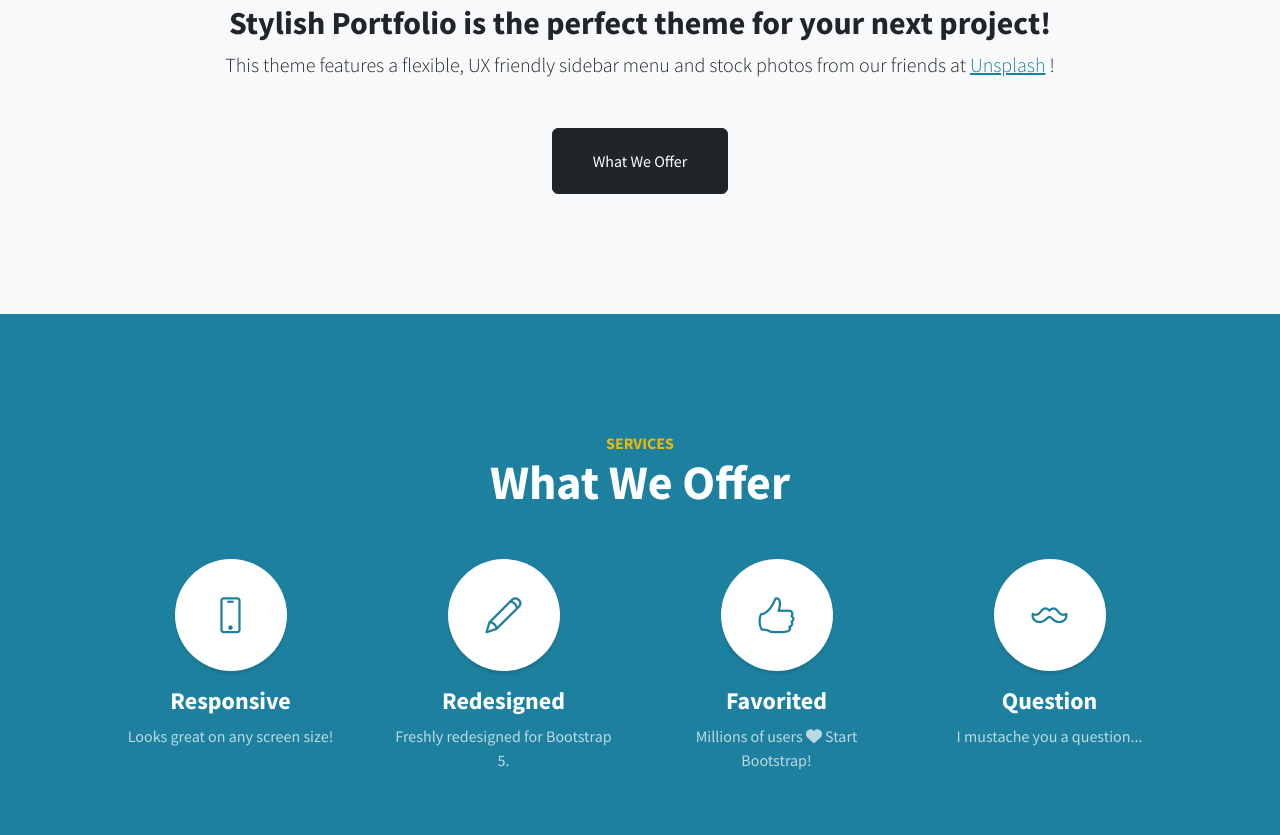
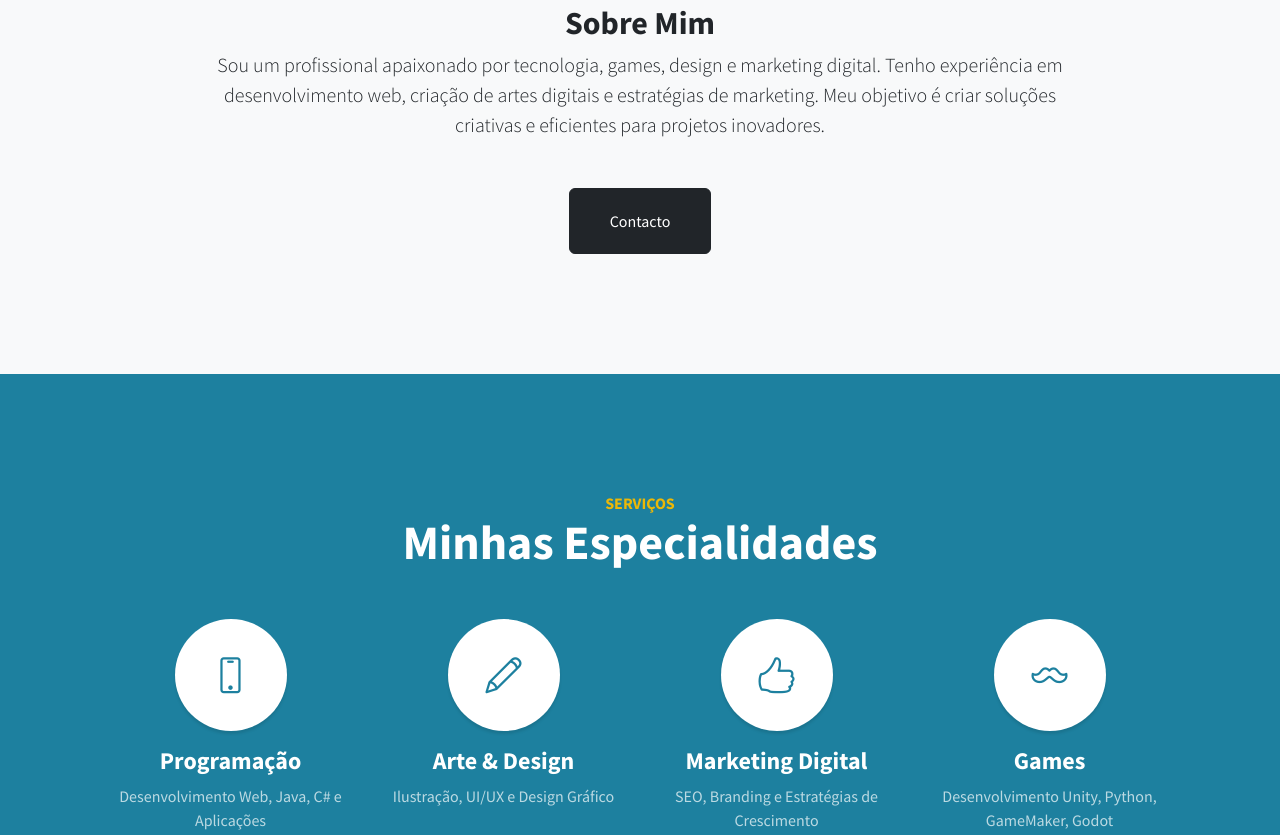
Before and after one commit to igorjsilva93/Portifolio, a plain HTML site: page index.html in a window 1280 px wide. Shown: the part 916-1751 px from the top of the page. Drawn offline with nearby package versions, Linux system fonts and the light colour scheme.

Commit message:
V1
Primeiras att no site

```diff
--- a/index.html
+++ b/index.html
@@ -5,7 +5,7 @@
         <meta name="viewport" content="width=device-width, initial-scale=1, shrink-to-fit=no" />
         <meta name="description" content="" />
         <meta name="author" content="" />
-        <title>Stylish Portfolio - Start Bootstrap Template</title>
+        <title>Meu Portfolio - Igor Silva</title>
         <!-- Favicon-->
         <link rel="icon" type="image/x-icon" href="assets/favicon.ico" />
         <!-- Font Awesome icons (free version)-->
@@ -22,20 +22,20 @@
         <a class="menu-toggle rounded" href="#"><i class="fas fa-bars"></i></a>
         <nav id="sidebar-wrapper">
             <ul class="sidebar-nav">
-                <li class="sidebar-brand"><a href="#page-top">Start Bootstrap</a></li>
+                <li class="sidebar-brand"><a href="#page-top">Menu</a></li>
                 <li class="sidebar-nav-item"><a href="#page-top">Home</a></li>
-                <li class="sidebar-nav-item"><a href="#about">About</a></li>
-                <li class="sidebar-nav-item"><a href="#services">Services</a></li>
-                <li class="sidebar-nav-item"><a href="#portfolio">Portfolio</a></li>
-                <li class="sidebar-nav-item"><a href="#contact">Contact</a></li>
+                <li class="sidebar-nav-item"><a href="#about">Programacao</a></li>
+                <li class="sidebar-nav-item"><a href="#services">Marketing</a></li>
+                <li class="sidebar-nav-item"><a href="#portfolio">Jogos</a></li>
+                <li class="sidebar-nav-item"><a href="#contact">Contacto</a></li>
             </ul>
         </nav>
         <!-- Header-->
         <header class="masthead d-flex align-items-center">
             <div class="container px-4 px-lg-5 text-center">
-                <h1 class="mb-1">Stylish Portfolio</h1>
-                <h3 class="mb-5"><em>A Free Bootstrap Theme by Start Bootstrap</em></h3>
-                <a class="btn btn-primary btn-xl" href="#about">Find Out More</a>
+                <h1 class="mb-1">Portfolio - Igor Silva</h1>
+                <h3 class="mb-5"><em>Desenvolvedor | Designer | Marketing Digital</em></h3>
+                <a class="btn btn-primary btn-xl" href="#about">Contacto</a>
             </div>
         </header>
         <!-- About-->
@@ -43,13 +43,14 @@
             <div class="container px-4 px-lg-5 text-center">
                 <div class="row gx-4 gx-lg-5 justify-content-center">
                     <div class="col-lg-10">
-                        <h2>Stylish Portfolio is the perfect theme for your next project!</h2>
-                        <p class="lead mb-5">
-                            This theme features a flexible, UX friendly sidebar menu and stock photos from our friends at
-                            <a href="https://unsplash.com/">Unsplash</a>
-                            !
+                        <h2>Sobre Mim</h2>
+                        <p class="lead mb-5 text-dark">
+                            Sou um profissional apaixonado por tecnologia, games, design e marketing digital.
+                            Tenho experiência em desenvolvimento web, criação de artes digitais e
+                            estratégias de marketing.
+                            Meu objetivo é criar soluções criativas e eficientes para projetos inovadores.</p>
                         </p>
-                        <a class="btn btn-dark btn-xl" href="#services">What We Offer</a>
+                        <a class="btn btn-dark btn-xl" href="#services">Contacto</a>
                     </div>
                 </div>
             </div>
@@ -58,33 +59,29 @@
         <section class="content-section bg-primary text-white text-center" id="services">
             <div class="container px-4 px-lg-5">
                 <div class="content-section-heading">
-                    <h3 class="text-secondary mb-0">Services</h3>
-                    <h2 class="mb-5">What We Offer</h2>
+                    <h3 class="text-secondary mb-0">Serviços</h3>
+                    <h2 class="mb-5">Minhas Especialidades</h2>
                 </div>
                 <div class="row gx-4 gx-lg-5">
                     <div class="col-lg-3 col-md-6 mb-5 mb-lg-0">
                         <span class="service-icon rounded-circle mx-auto mb-3"><i class="icon-screen-smartphone"></i></span>
-                        <h4><strong>Responsive</strong></h4>
-                        <p class="text-faded mb-0">Looks great on any screen size!</p>
+                        <h4><strong>Programação</strong></h4>
+                        <p class="text-faded mb-0">Desenvolvimento Web, Java, C# e Aplicações</p>
                     </div>
                     <div class="col-lg-3 col-md-6 mb-5 mb-lg-0">
                         <span class="service-icon rounded-circle mx-auto mb-3"><i class="icon-pencil"></i></span>
-                        <h4><strong>Redesigned</strong></h4>
-                        <p class="text-faded mb-0">Freshly redesigned for Bootstrap 5.</p>
+                        <h4><strong>Arte & Design</strong></h4>
+                        <p class="text-faded mb-0">Ilustração, UI/UX e Design Gráfico</p>
                     </div>
                     <div class="col-lg-3 col-md-6 mb-5 mb-md-0">
                         <span class="service-icon rounded-circle mx-auto mb-3"><i class="icon-like"></i></span>
-                        <h4><strong>Favorited</strong></h4>
-                        <p class="text-faded mb-0">
-                            Millions of users
-                            <i class="fas fa-heart"></i>
-                            Start Bootstrap!
-                        </p>
+                        <h4><strong>Marketing Digital</strong></h4>
+                        <p class="text-faded mb-0">SEO, Branding e Estratégias de Crescimento</p>
                     </div>
                     <div class="col-lg-3 col-md-6">
                         <span class="service-icon rounded-circle mx-auto mb-3"><i class="icon-mustache"></i></span>
-                        <h4><strong>Question</strong></h4>
-                        <p class="text-faded mb-0">I mustache you a question...</p>
+                        <h4><strong>Games</strong></h4>
+                        <p class="text-faded mb-0">Desenvolvimento Unity, Python, GameMaker, Godot</p>
                     </div>
                 </div>
             </div>
@@ -163,18 +160,18 @@
                 <a class="btn btn-xl btn-dark" href="#!">Look at Me!</a>
             </div>
         </section>
-        <!-- Map-->
+        <!-- Map
         <div class="map" id="contact">
             <iframe src="https://maps.google.com/maps?f=q&amp;source=s_q&amp;hl=en&amp;geocode=&amp;q=Twitter,+Inc.,+Market+Street,+San+Francisco,+CA&amp;aq=0&amp;oq=twitter&amp;sll=28.659344,-81.187888&amp;sspn=0.128789,0.264187&amp;ie=UTF8&amp;hq=Twitter,+Inc.,+Market+Street,+San+Francisco,+CA&amp;t=m&amp;z=15&amp;iwloc=A&amp;output=embed"></iframe>
             <br />
             <small><a href="https://maps.google.com/maps?f=q&amp;source=embed&amp;hl=en&amp;geocode=&amp;q=Twitter,+Inc.,+Market+Street,+San+Francisco,+CA&amp;aq=0&amp;oq=twitter&amp;sll=28.659344,-81.187888&amp;sspn=0.128789,0.264187&amp;ie=UTF8&amp;hq=Twitter,+Inc.,+Market+Street,+San+Francisco,+CA&amp;t=m&amp;z=15&amp;iwloc=A"></a></small>
-        </div>
+        </div>-->
         <!-- Footer-->
         <footer class="footer text-center">
             <div class="container px-4 px-lg-5">
                 <ul class="list-inline mb-5">
                     <li class="list-inline-item">
-                        <a class="social-link rounded-circle text-white mr-3" href="#!"><i class="icon-social-facebook"></i></a>
+                        <a class="social-link rounded-circle text-white mr-3" href="https://www.linkedin.com/in/igor-silva-b57169153/"><i class="icon-social-linkedin"></i></a>
                     </li>
                     <li class="list-inline-item">
                         <a class="social-link rounded-circle text-white mr-3" href="#!"><i class="icon-social-twitter"></i></a>
```
Also changed, not shown: assets/img/geometrica.jpg (added), assets/img/teclado.jpg (added), css/styles.css.
